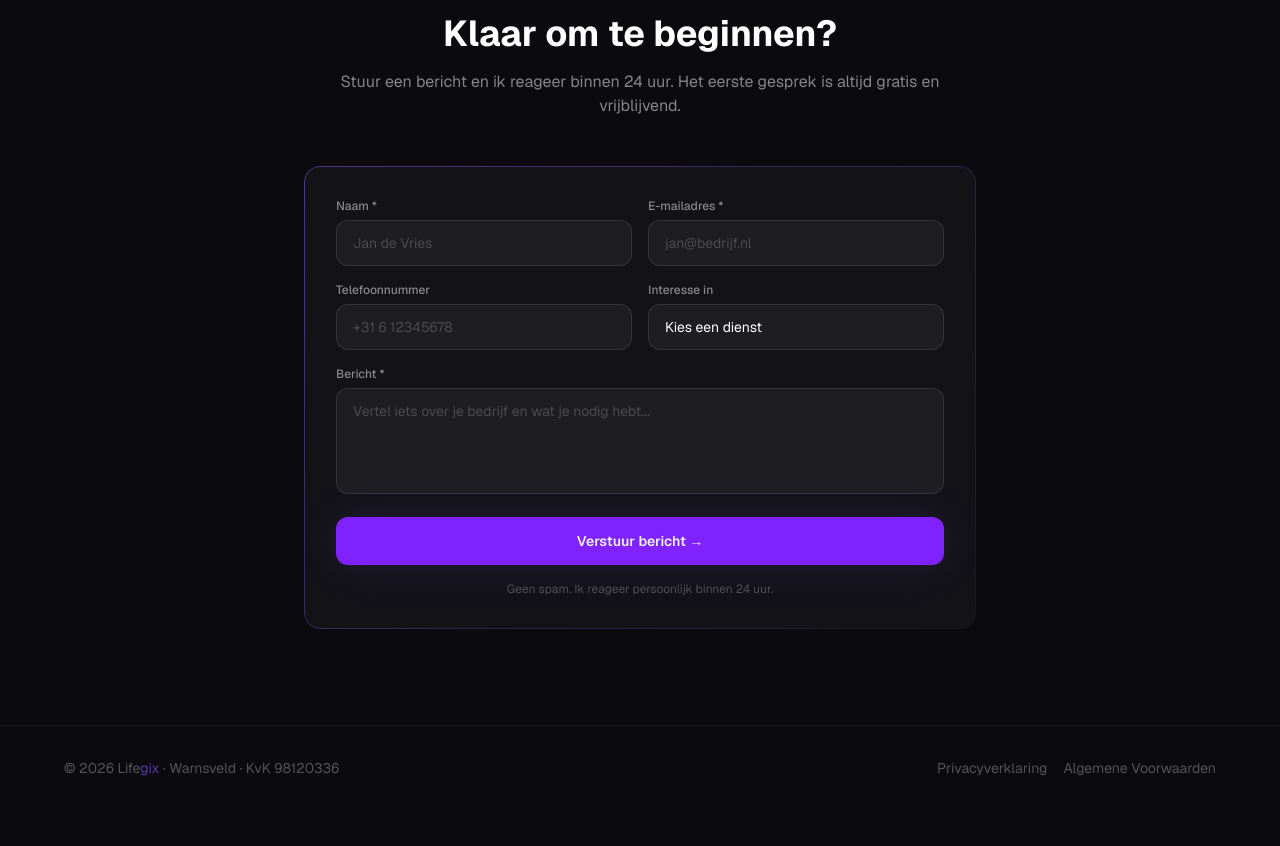
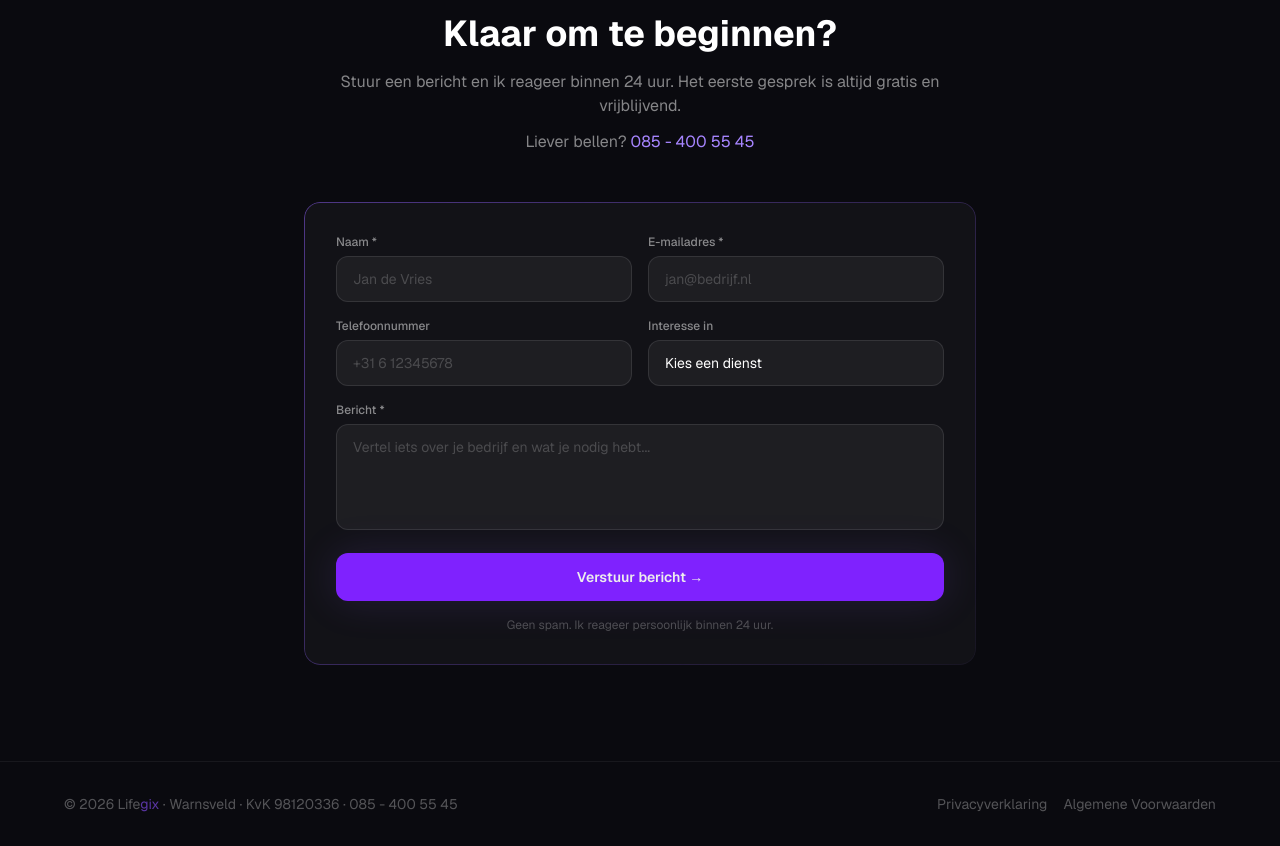
Before and after one commit to haniyemane16-wq/Lifegix-website, a Next.js app: page / in a window 1280 px wide. Shown: the part 6404-7250 px from the top of the page. Before the commit the page ends 7214 px from the top, so only its background shows below. Built offline with nearby package versions, Linux system fonts and the light colour scheme.

Commit message:
auto: 2026-07-02 14:40 — src/app/page.tsx,src/app/voorwaarden/page.tsx

```diff
--- a/src/app/page.tsx
+++ b/src/app/page.tsx
@@ -526,6 +526,10 @@ function ContactSection() {
             <p className="text-violet-400 text-sm font-medium tracking-widest uppercase mb-3">Contact</p>
             <h2 className="text-3xl sm:text-4xl font-bold text-white">Klaar om te beginnen?</h2>
             <p className="mt-4 text-white/50">Stuur een bericht en ik reageer binnen 24 uur. Het eerste gesprek is altijd gratis en vrijblijvend.</p>
+            <p className="mt-3 text-white/50">
+              Liever bellen?{" "}
+              <a href="tel:+31854005545" className="text-violet-400 hover:text-violet-300 transition-colors">085 - 400 55 45</a>
+            </p>
           </div>
           <ContactForm />
         </div>
@@ -581,7 +585,7 @@ function Footer() {
   return (
     <footer className="border-t border-white/[0.06] py-8 px-6 mt-auto">
       <div className="max-w-6xl mx-auto flex flex-col sm:flex-row items-center justify-between gap-4 text-white/30 text-sm">
-        <span>© {new Date().getFullYear()} Life<span className="text-violet-500/60">gix</span> · Warnsveld · KvK 98120336</span>
+        <span>© {new Date().getFullYear()} Life<span className="text-violet-500/60">gix</span> · Warnsveld · KvK 98120336 · <a href="tel:+31854005545" className="hover:text-white/60 transition-colors">085 - 400 55 45</a></span>
         <span className="flex gap-4">
           <Link href="/privacy" className="hover:text-white/60 transition-colors">Privacyverklaring</Link>
           <Link href="/voorwaarden" className="hover:text-white/60 transition-colors">Algemene Voorwaarden</Link>
--- a/src/app/voorwaarden/page.tsx
+++ b/src/app/voorwaarden/page.tsx
@@ -140,7 +140,7 @@ export default function VoorwaardenPage() {
           <div>
             <h2 className="text-xl font-semibold text-white mb-3">12. Contact</h2>
             <p>Lifegix · Warnsveld · KvK 98120336<br />
-            <a href="mailto:hanibal@lifegix.nl" className="text-violet-400 hover:underline">hanibal@lifegix.nl</a> · <a href="https://lifegix.nl" className="text-violet-400 hover:underline">lifegix.nl</a></p>
+            <a href="mailto:hanibal@lifegix.nl" className="text-violet-400 hover:underline">hanibal@lifegix.nl</a> · <a href="tel:+31854005545" className="text-violet-400 hover:underline">085 - 400 55 45</a> · <a href="https://lifegix.nl" className="text-violet-400 hover:underline">lifegix.nl</a></p>
           </div>
 
         </section>
```
